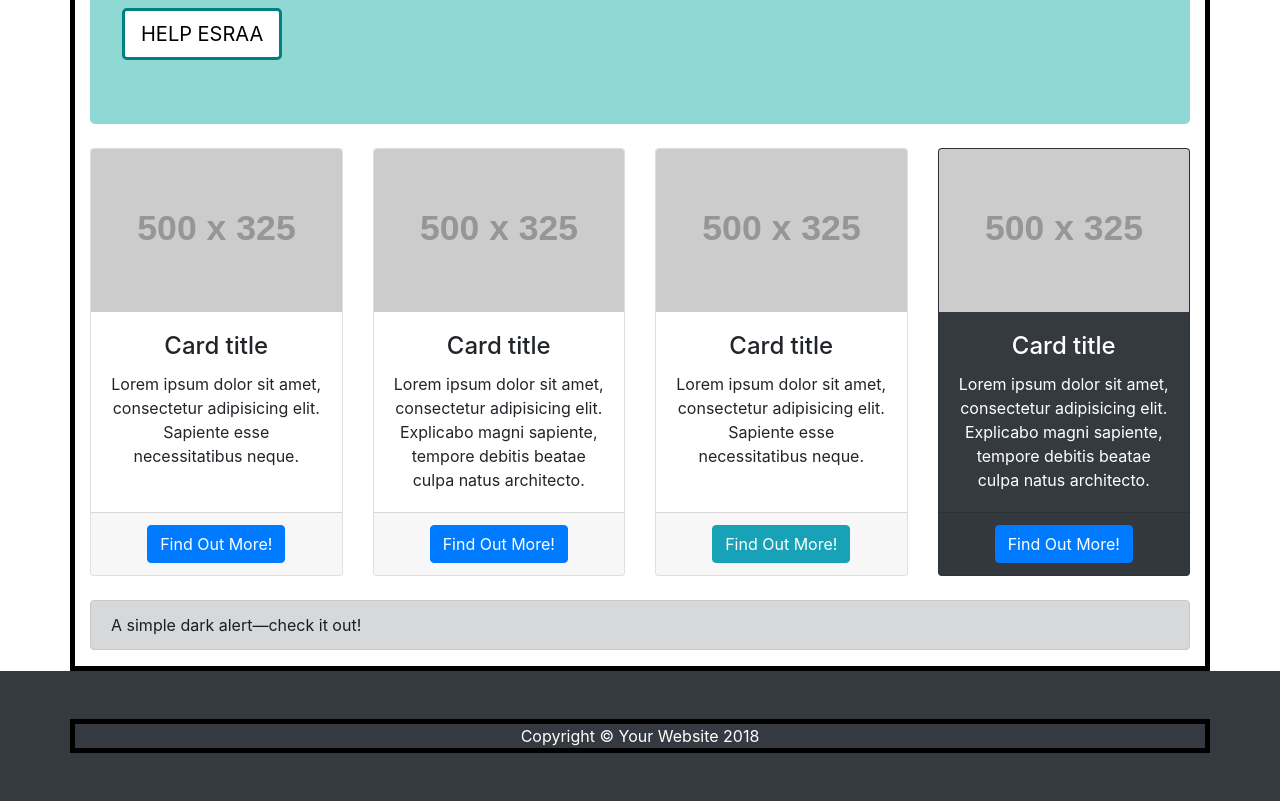
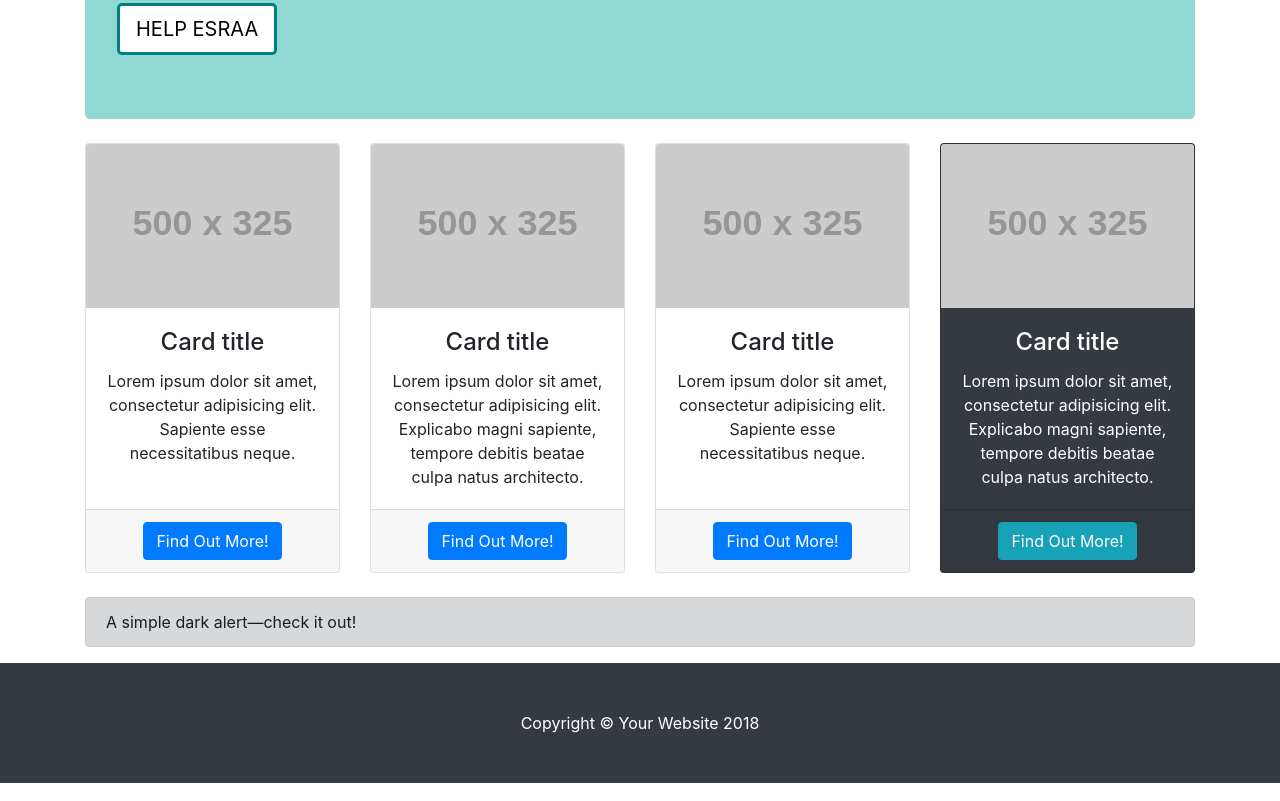
Before and after one commit to eydandash/CityTechSoc-WebDev-101, a website: page Session 3/Heroic Template/index.html in a window 1280 px wide. Shown: the part 398-1199 px from the top of the page. Drawn offline with Linux system fonts and the light colour scheme; placeholder pictures from the web are drawn by us.

Commit message:
Added Session 4

```diff
--- a/Session 3/Heroic Template/css/heroic-features.css
+++ b/Session 3/Heroic Template/css/heroic-features.css
@@ -32,6 +32,6 @@ body {
   color: black !important;
   border: 3px solid teal;
 }
-.container {
+/* .container {
   border: 5px solid black !important;
-}
+} */
--- a/Session 3/Heroic Template/index.html
+++ b/Session 3/Heroic Template/index.html
@@ -95,7 +95,7 @@
               <p class="card-text">Lorem ipsum dolor sit amet, consectetur adipisicing elit. Sapiente esse necessitatibus neque.</p>
             </div>
             <div class="card-footer">
-              <a href="#" class="btn btn-info">Find Out More!</a>
+              <a href="#" class="btn btn-primary">Find Out More!</a>
             </div>
           </div>
         </div>
@@ -108,7 +108,7 @@
               <p class="card-text">Lorem ipsum dolor sit amet, consectetur adipisicing elit. Explicabo magni sapiente, tempore debitis beatae culpa natus architecto.</p>
             </div>
             <div class="card-footer">
-              <a href="#" class="btn btn-primary">Find Out More!</a>
+              <a href="#" class="btn btn-info">Find Out More!</a>
             </div>
           </div>
         </div>
```
Also changed, not shown: Session 4/TechSoc/Solution/index.html (added, +19 -0 lines), Session 4/TechSoc/Exercise/festive.css (added), Session 4/TechSoc/Exercise/index.html (added), Session 4/TechSoc/Exercise/style.css (added), Session 4/TechSoc/Solution/festive.css (added), Session 4/TechSoc/Solution/style.css (added), 1 other file.
